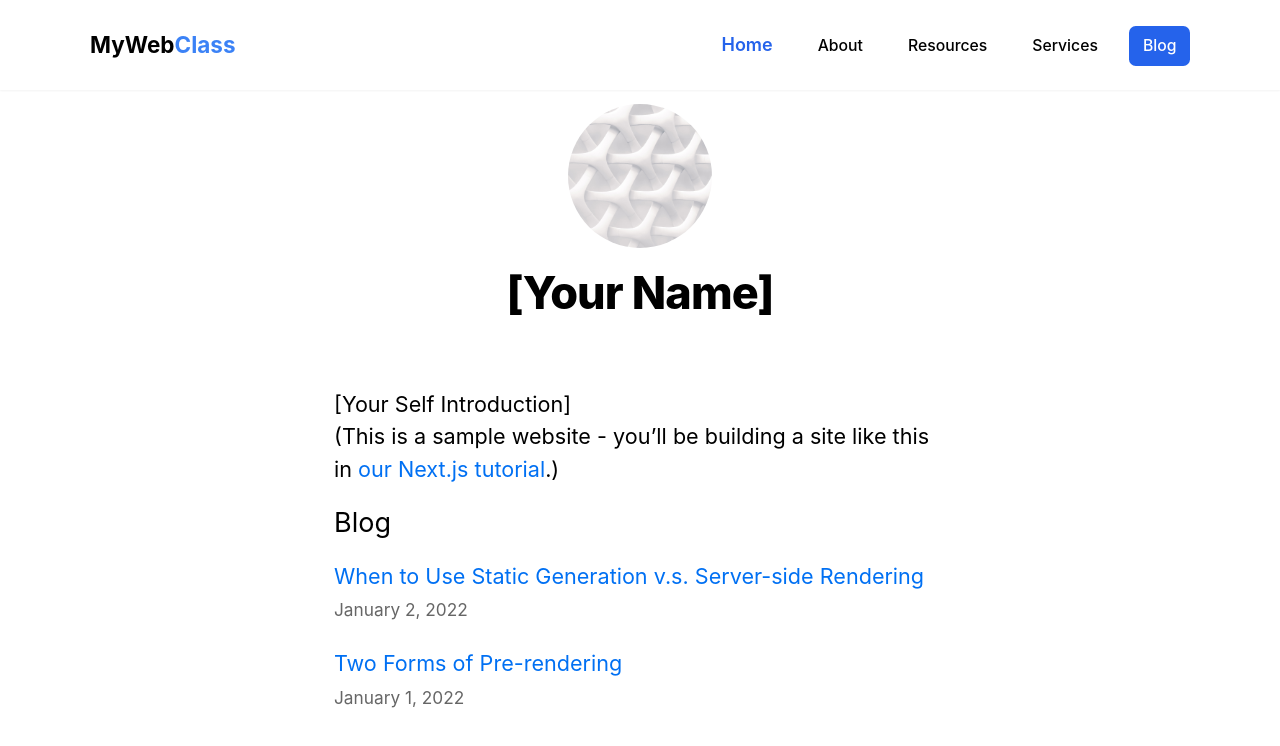
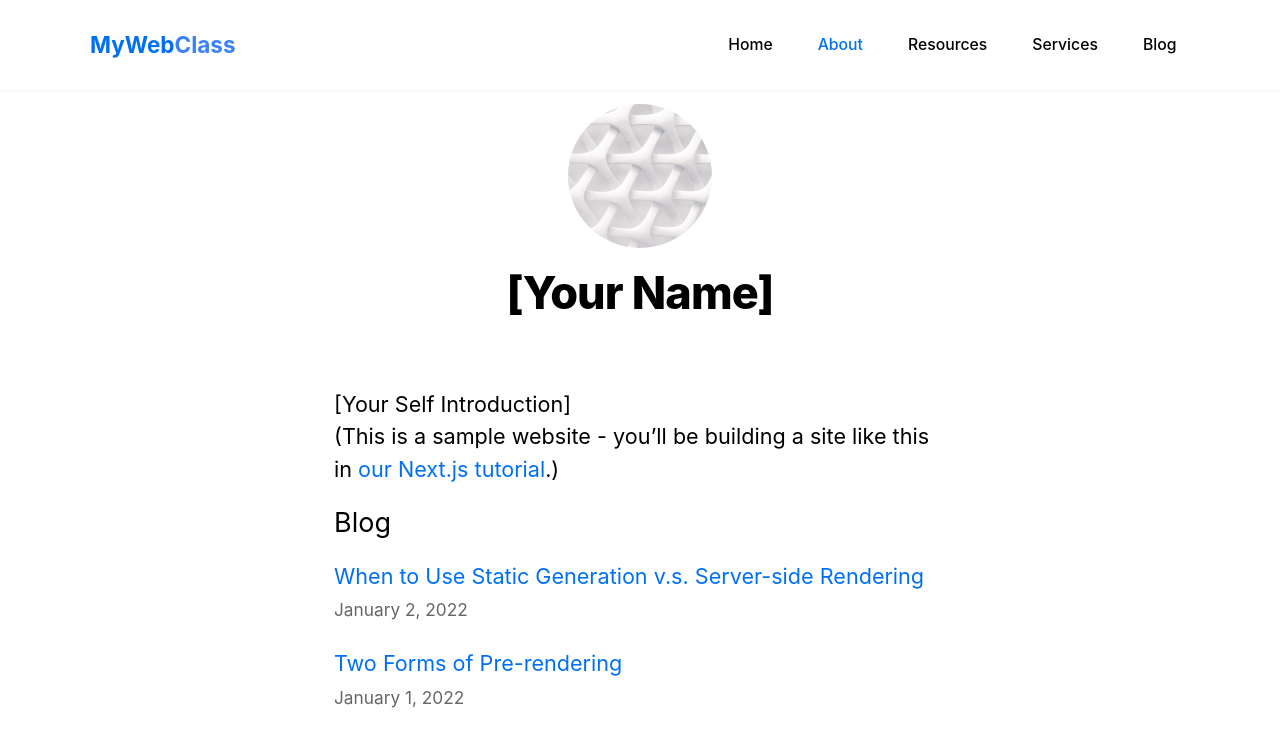
Before and after one commit to tanner666/Next.js_Website_IS601, a Next.js app: page / in a window 1280 px wide. Shown: the top 746 px of the page. Built offline with nearby package versions, Linux system fonts and the light colour scheme.

Commit message:
updated navbar functionality for desktop

```diff
--- a/components/navbar.js
+++ b/components/navbar.js
@@ -7,6 +7,7 @@ import 'tailwindcss/tailwind.css';
 function Navbar() {
 	const [isOpen, setIsOpen] = useState(false);
     const [activeClass, setActiveClass] = useState("");
+    //const [activeDropdown, setActiveDropdown] = useState("");
 	return (
 		<div>
 			<nav className=" shadow-sm fixed top-0 w-full z-10" role="navigation" aria-label="Main">
@@ -15,7 +16,7 @@ function Navbar() {
 						<div className="flex items-center  mx-20  justify-between w-full">
 							<div className="flex justify-center items-center flex-shrink-0 ">
 								<h1 className=" font-bold text-xl cursor-pointer">
-									MyWeb<span className="text-blue-500">Class</span>
+									<Link href="/">MyWeb<span className="text-blue-500">Class</span></Link>
 								</h1>
 							</div>
 
@@ -27,7 +28,7 @@ function Navbar() {
 										smooth={true}
 										offset={50}
 										duration={500}
-										className="cursor-pointer text-blue-600 font-semibold px-3 py-2 text-md hover:font-black"
+										className="cursor-pointer hover:bg-blue-600 text-black hover:text-white px-3 py-2 rounded-md text-sm font-medium"
                                         role="menuitem"
                                         tabIndex="0"
                                         aria-label="Home section"
@@ -36,22 +37,49 @@ function Navbar() {
                                     >
 										Home
 									</Link>
-									<Link
-                                        href="/about"
+									<div
+                                        className="relative inline-block text-left"
+                                        onMouseEnter={() => setActiveClass("About")}
+                                        onMouseLeave={() => setActiveClass("")}
+                                    >
+                                        <button
+                                            className="cursor-pointer hover:bg-blue-600 text-black hover:text-white px-3 py-2 rounded-md text-sm font-medium"
                                             activeClass="About"
-										to="/about"
-										smooth={true}
-										offset={50}
-										duration={500}
-										className="cursor-pointer hover:bg-blue-600 text-black hover:text-white px-3 py-2 rounded-md text-sm font-medium"
                                             role="menuitem"
                                             tabIndex="0"
-                                        aria-label="About section"
-                                        aria-current={activeClass === "About" ? "page" : undefined}
-                                        onSetActive={() => setActiveClass("About")}
+                                            aria-label="Blog section"
+                                            aria-current={activeClass === "Blog" ? "page" : undefined}
+                                            onSetActive={() => setActiveClass("Services")}
                                         >
-										About
+                                        <Link href="/about">About</Link>
+                                        </button>
+                                        <Transition
+                                        show={activeClass === "About"}
+                                        enter="transition-opacity ease-out duration-100"
+                                        enterFrom="opacity-0"
+                                        enterTo="opacity-100"
+                                        leave="transition-opacity ease-in duration-75"
+                                        leaveFrom="opacity-100"
+                                        leaveTo="opacity-0"
+                                        >
+                                        <div className="absolute left-0 mt-2 w-56 origin-top-left bg-white border border-gray-200 divide-y divide-gray-100 rounded-md shadow-lg focus:outline-none">
+                                            <div className="py-1">
+                                            <Link
+                                                href="/about/our-mission"
+                                                className="block px-4 py-2 text-sm text-black hover:bg-blue-600 hover:text-white"
+                                            >
+                                                Our Mission
                                             </Link>
+                                            <Link
+                                                href="/about/our-team"
+                                                className="block px-4 py-2 text-sm text-black hover:bg-blue-600 hover:text-white"
+                                            >
+                                                Our Team
+                                            </Link>
+                                            </div>
+                                        </div>
+                                        </Transition>
+                                    </div>
 									<Link
                                         href="/resources"
 										activeClass="Resources"
@@ -86,22 +114,49 @@ function Navbar() {
 										Services
 									</Link>
 
-									<Link
-                                        href="/services"
+									<div
+                                        className="relative inline-block text-left"
+                                        onMouseEnter={() => setActiveClass("Blog")}
+                                        onMouseLeave={() => setActiveClass("")}
+                                    >
+                                        <button
                                             activeClass="Blog"
-										to="Blog"
-										smooth={true}
-										offset={50}
-										duration={500}
-										className="cursor-pointer bg-blue-600 text-white px-3 py-2 rounded-md text-sm font-medium hover:bg-black"
+                                            className="cursor-pointer hover:bg-blue-600 text-black hover:text-white px-3 py-2 rounded-md text-sm font-medium"
                                             role="menuitem"
                                             tabIndex="0"
                                             aria-label="Blog section"
                                             aria-current={activeClass === "Blog" ? "page" : undefined}
-                                        onSetActive={() => setActiveClass("Blog")}
+                                            onSetActive={() => setActiveClass("Services")}
                                         >
                                         Blog
+                                        </button>
+                                        <Transition
+                                        show={activeClass === "Blog"}
+                                        enter="transition-opacity ease-out duration-100"
+                                        enterFrom="opacity-0"
+                                        enterTo="opacity-100"
+                                        leave="transition-opacity ease-in duration-75"
+                                        leaveFrom="opacity-100"
+                                        leaveTo="opacity-0"
+                                        >
+                                        <div className="absolute left-0 mt-2 w-56 origin-top-left bg-white border border-gray-200 divide-y divide-gray-100 rounded-md shadow-lg focus:outline-none">
+                                            <div className="py-1">
+                                            <Link
+                                                href="/posts/pre-rendering"
+                                                className="block px-4 py-2 text-sm text-black hover:bg-blue-600 hover:text-white"
+                                            >
+                                                Pre-Rendering
                                             </Link>
+                                            <Link
+                                                href="/posts/ssg-ssr"
+                                                className="block px-4 py-2 text-sm text-black hover:bg-blue-600 hover:text-white"
+                                            >
+                                                SSG-SSR
+                                            </Link>
+                                            </div>
+                                        </div>
+                                        </Transition>
+                                    </div>
 								</div>
 							</div>
 						</div>
```
Lines whose indentation alone changed are shown as unchanged.
